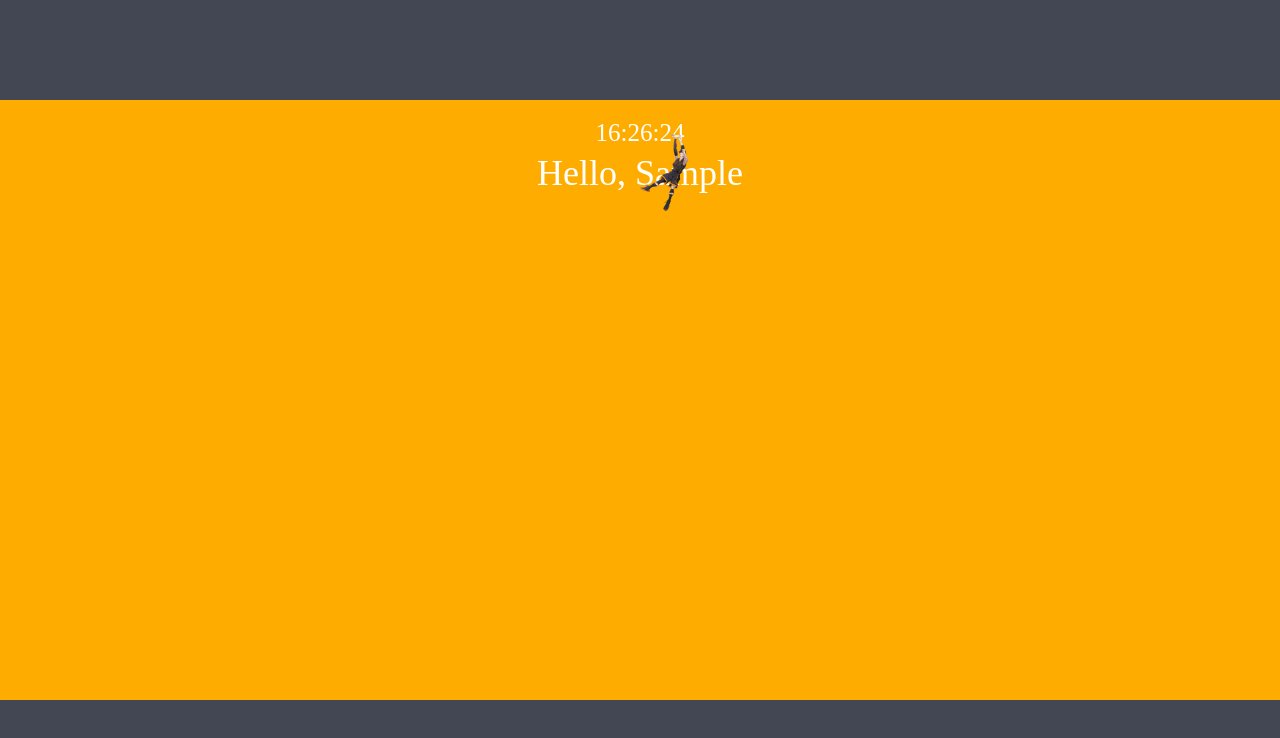
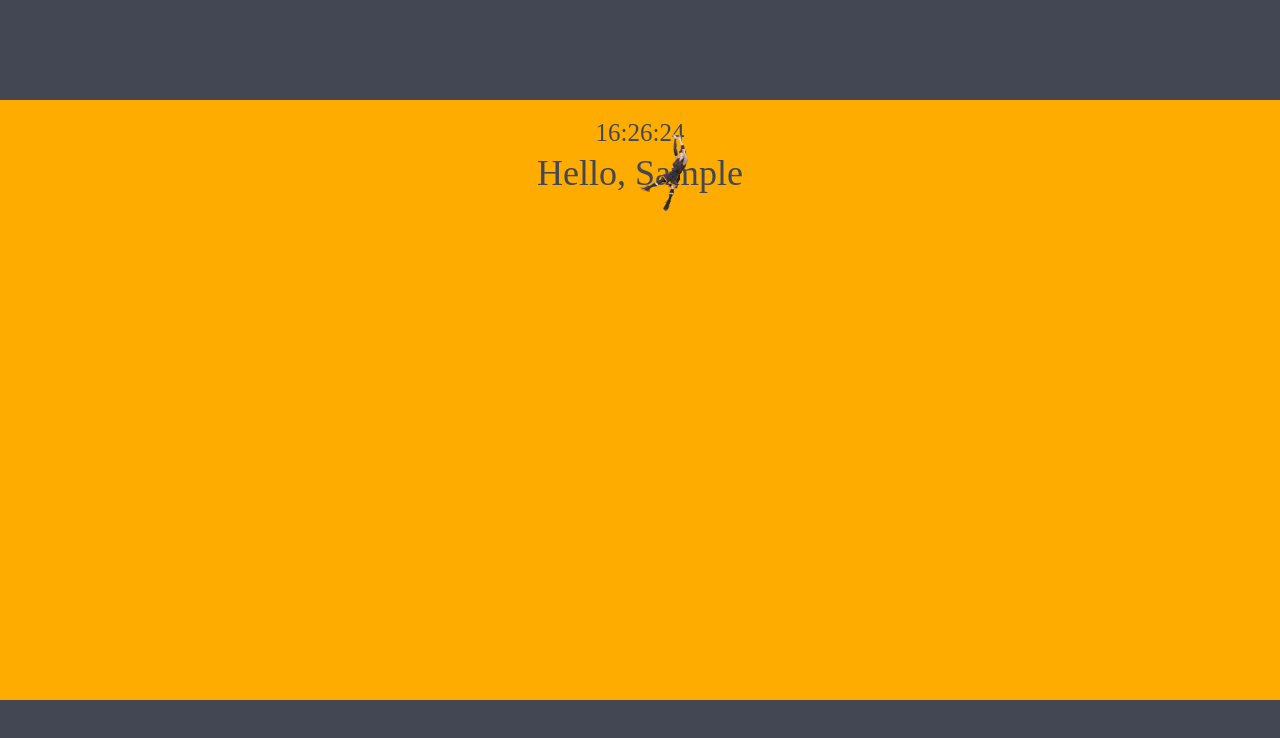
Before and after one commit to sachoi112/JSapp, a plain HTML site: page index.html in a window 1280 px wide. Both pictures are taken after typing "Sample" into the empty fields and a click on the input "Log In". Shown: the top 738 px of the page. Drawn offline with Linux system fonts and the light colour scheme.

Commit message:
Update style.css

```diff
--- a/css/style.css
+++ b/css/style.css
@@ -40,12 +40,12 @@ body {
 }
 
 h1 {
-  color: white;
+  color: #424753;
   font-size: 36px;
 }
 
 h2 {
-  color: white;
+  color: #424753;
   font-size: 25px;
   padding: 0 0 10px 0;
 }
```
